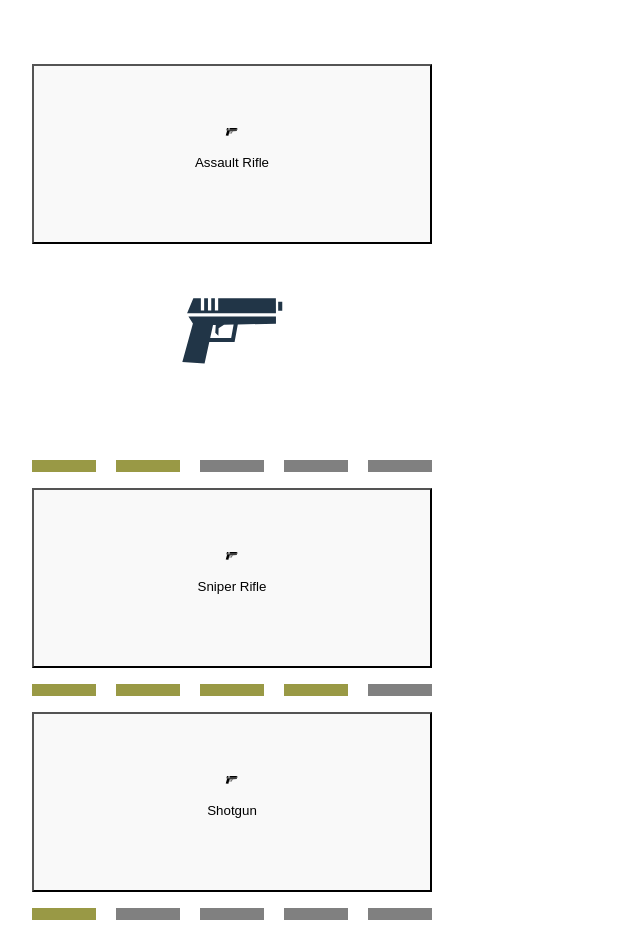
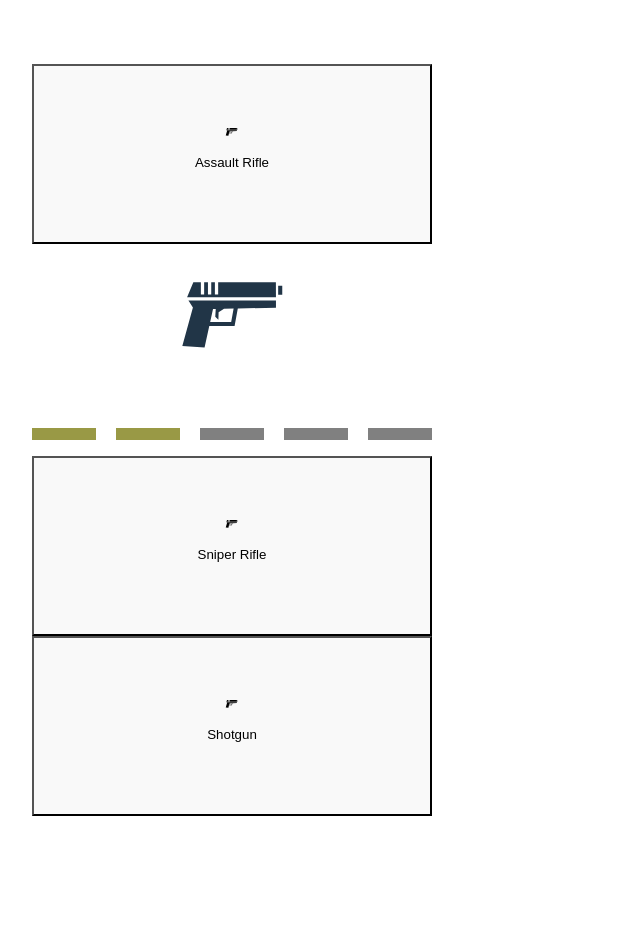
Before and after one commit to AroonSalotra/loadout-manager, a React (Vite) app: page / in a window 1280 px wide. Both pictures are taken after a click on the button "Assault Rifle". Shown: the whole page, without its empty margins (0-640 px from the left). After the commit the page ends 816 px from the top, so only its background shows below. Built offline with nearby package versions, Linux system fonts and the light colour scheme.

Commit message:
add show/hide to LoadoutPoints component

```diff
--- a/components/LoadoutItem.jsx
+++ b/components/LoadoutItem.jsx
@@ -3,11 +3,11 @@ import { GiPistolGun } from "react-icons/gi";
 import LoadoutPoints from "./LoadoutPoints";
 
 const LoadoutItem = ({ weaponName, weaponIcon, points }) => {
-  const [showWeapon, setShowWeapon] = useState(false);
+  const [showDetails, setShowDetails] = useState(false);
 
   const handleShowWeapon = () => {
-    setShowWeapon(!showWeapon);
-    console.log(showWeapon);
+    setShowDetails(!showDetails);
+    console.log(showDetails);
   };
 
   return (
@@ -19,13 +19,14 @@ const LoadoutItem = ({ weaponName, weaponIcon, points }) => {
         <p>{weaponName}</p>
       </button>
 
-      {showWeapon ? (
-        <i className="icon-large">
-          <GiPistolGun />
-        </i>
+      {showDetails ? (
+        <div>
+          <i className="icon-large">
+            <GiPistolGun />
+          </i>
+          <LoadoutPoints points={points} id={weaponName} />
+        </div>
       ) : null}
-
-      <LoadoutPoints points={points} id={weaponName} />
     </div>
   );
 };
```
